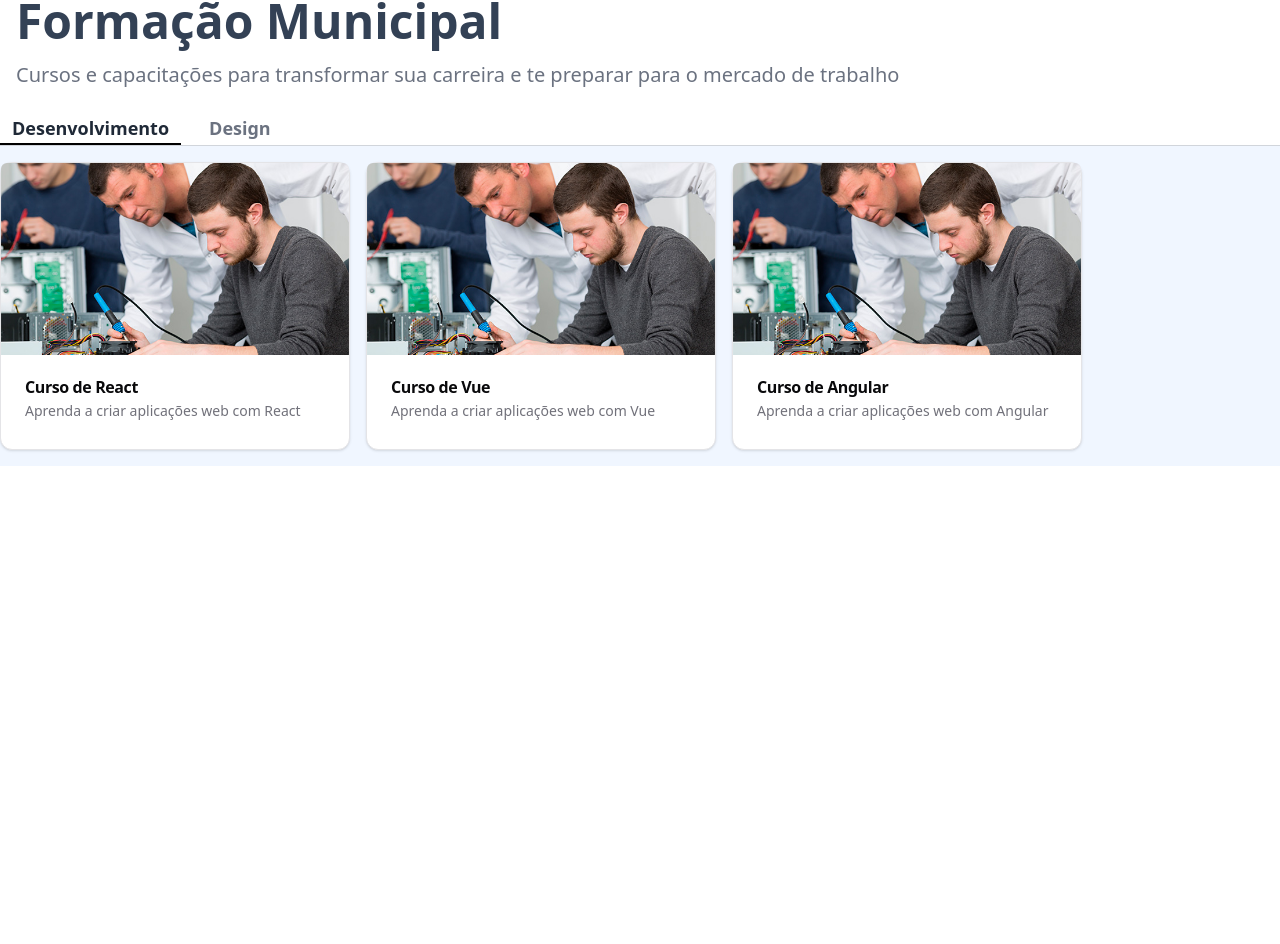
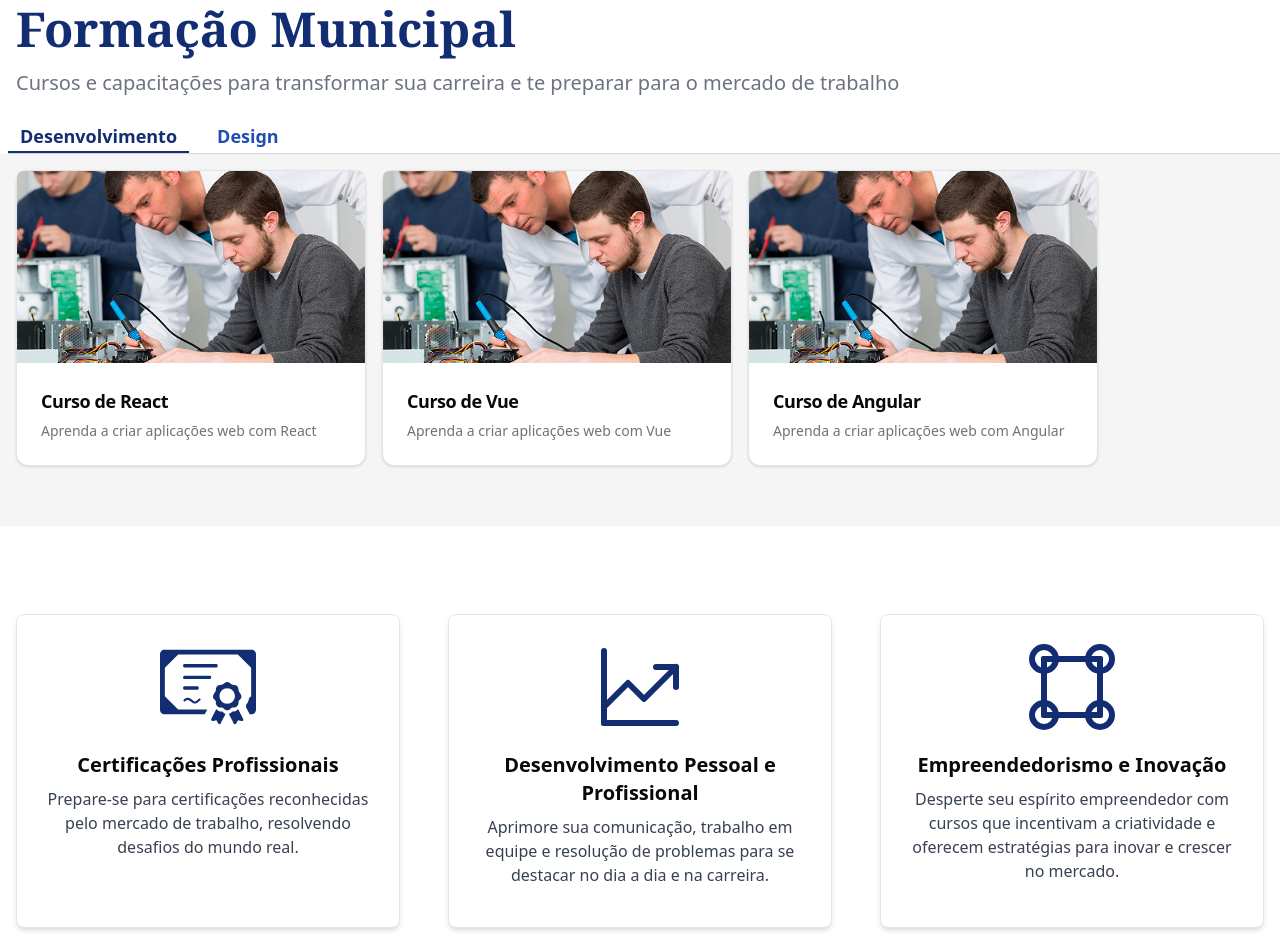
Before and after one commit to caionemesio/itapi-courses, a Next.js app: page / in a window 1280 px wide. Shown: the part 536-1480 px from the top of the page. Before the commit the page ends 1002 px from the top, so only its background shows below. Built offline with nearby package versions, Linux system fonts and the light colour scheme.

Commit message:
feat: add reasons-courses

```diff
--- /dev/null
+++ b/public/Certificate-icon.tsx
@@ -0,0 +1,60 @@
+'use client'
+import * as React from 'react'
+
+const CertificateIcon: React.FC<React.SVGProps<SVGSVGElement>> = (props) => (
+  <svg {...props} xmlns="http://www.w3.org/2000/svg" viewBox="0 0 122.88 95.57">
+    <path
+      fill="currentColor"
+      fillRule="evenodd"
+      clipRule="evenodd"
+      d="M5.73,0h111.43c1.58,0,3.01,0.64,4.05,1.68c1.04,1.04,1.68,2.47,1.68,4.05V77c0,1.58-0.64,3.01-1.68,4.05
+      c-1.04,1.04-2.47,1.68-4.05,1.68h-2.38l-5.01-9.66c0.28-0.85,0.47-1.69,0.6-2.52l0.08-0.53c0.56-0.63,1.11-1.36,1.63-2.21
+      c0.09-0.15,0.18-0.3,0.27-0.46c0.88-1.58,1.46-3.24,1.74-5.02c0.02-0.11,0.03-0.23,0.05-0.34l2.52-2.52V23.25L99.63,6.23H23.25
+      L6.23,23.25v36.22l17.02,17.02H60.5l-3.08,5.95c-0.05,0.09-0.1,0.19-0.15,0.28H5.73c-1.58,0-3.01-0.64-4.05-1.68
+      C0.64,80.01,0,78.58,0,77V5.73c0-1.58,0.64-3.01,1.68-4.05C2.72,0.64,4.15,0,5.73,0L5.73,0z M86.02,41.37
+      c0.54-0.03,1.02,0.06,1.47,0.21c0.44,0.15,0.84,0.38,1.26,0.63c0.42,0.27,0.86,0.63,1.32,1.04l0.03,0.03
+      c0.58,0.5,1.23,1.05,1.95,1.46c0.59,0.33,1.46,0.36,2.38,0.41c1.73,0.06,3.61,0.14,4.85,1.98l0,0c1.07,1.61,1.16,2.82,1.23,4.04
+      l0.02,0.13c0.03,0.59,0.1,1.14,0.31,1.74c0.21,0.62,0.57,1.28,1.17,2.09l0,0c1.13,1.49,1.8,2.75,2.06,3.91
+      c0.27,1.22,0.09,2.31-0.53,3.43l-0.02,0.03c-0.46,0.8-1.14,1.38-1.73,1.88c-0.44,0.38-0.83,0.71-0.95,0.98
+      c-0.32,0.74-0.33,1.41-0.33,2.12c-0.02,0.96-0.03,1.95-0.66,3.22l-0.01,0.03c-0.41,0.78-0.92,1.44-1.53,1.97
+      c-0.63,0.54-1.37,0.95-2.21,1.22c-0.75,0.24-1.44,0.2-2.12,0.15c-0.56-0.04-1.07-0.07-1.46,0.09l-0.05,0.01
+      c-0.81,0.35-1.55,0.95-2.25,1.5c-0.78,0.63-1.52,1.22-2.36,1.49l0,0c-0.62,0.2-1.23,0.29-1.85,0.29c-0.62,0-1.23-0.09-1.85-0.29
+      l-0.03-0.01c-0.83-0.26-1.56-0.86-2.34-1.49c-0.71-0.57-1.46-1.17-2.29-1.52c-0.39-0.17-0.9-0.12-1.46-0.09
+      c-0.66,0.04-1.37,0.09-2.13-0.15l-0.04-0.02c-0.83-0.27-1.55-0.67-2.18-1.2c-0.62-0.54-1.14-1.2-1.53-2
+      c-0.63-1.26-0.64-2.25-0.66-3.21c-0.02-0.71-0.02-1.38-0.33-2.12l-0.01-0.01c-0.13-0.29-0.53-0.62-0.96-0.99
+      c-0.6-0.51-1.28-1.08-1.73-1.88l-0.03-0.05c-0.62-1.1-0.78-2.18-0.51-3.39c0.26-1.16,0.95-2.42,2.07-3.91
+      c0.62-0.8,0.96-1.47,1.17-2.09c0.21-0.6,0.29-1.17,0.32-1.76l0.02-0.12c0.07-1.22,0.17-2.46,1.23-4.04l0.03-0.03
+      c1.23-1.82,3.1-1.88,4.81-1.94c0.92-0.03,1.8-0.08,2.39-0.41l0.02-0.02c0.71-0.41,1.35-0.95,1.94-1.46
+      c0.47-0.41,0.9-0.78,1.35-1.05c0.41-0.27,0.83-0.48,1.26-0.63C85.01,41.43,85.49,41.36,86.02,41.37L86.02,41.37L86.02,41.37z
+      M104.35,91.29l-4.52-0.81l-2.27,4.07c-0.01,0.03-0.03,0.06-0.06,0.08c-0.95,1.17-1.82,1.14-2.57,0.53c-0.81-0.66-1.35-2.07-1.7-3
+      L93.1,91.8l-4.79-9.05c-0.15-0.29-0.04-0.63,0.24-0.77c0.03-0.02,0.06-0.03,0.08-0.03c0.5-0.17,1.05-0.51,1.65-0.96
+      c0.63-0.47,1.29-1.05,1.97-1.65c0.12-0.11,0.27-0.17,0.44-0.15c1.29,0.03,2.55-0.08,3.68-0.45c1.11-0.38,2.13-1.04,3-2.15
+      c0.2-0.26,0.56-0.3,0.8-0.11c0.06,0.06,0.12,0.12,0.15,0.2l5.54,10.7l0.48,1.04c0.02,0.03,0.03,0.06,0.03,0.09
+      c0.22,0.8,0.27,1.49,0,2.01c-0.3,0.59-0.89,0.89-1.88,0.81C104.46,91.32,104.4,91.3,104.35,91.29L104.35,91.29L104.35,91.29z
+      M72.24,90.48l-4.52,0.81c-0.04,0.01-0.09,0.01-0.15,0.01c-0.99,0.08-1.58-0.23-1.88-0.81c-0.27-0.51-0.23-1.2,0-2.01l0.03-0.09
+      l0.48-1.04l5.54-10.7c0.03-0.08,0.09-0.14,0.15-0.2c0.26-0.2,0.6-0.15,0.8,0.1c0.86,1.1,1.88,1.76,3.01,2.15
+      c1.14,0.39,2.39,0.48,3.68,0.45c0.15-0.01,0.3,0.03,0.44,0.15c0.68,0.6,1.34,1.19,1.97,1.65c0.6,0.45,1.16,0.8,1.65,0.96
+      l0.07,0.03c0.29,0.15,0.39,0.5,0.24,0.77l-4.79,9.04l-0.14,0.35c-0.34,0.93-0.88,2.34-1.7,3c-0.75,0.6-1.61,0.65-2.57-0.53
+      c-0.02-0.03-0.04-0.04-0.06-0.07L72.24,90.48L72.24,90.48L72.24,90.48z
+      M93.02,52.4c-1.79-1.79-4.25-2.9-6.99-2.9c-2.74,0-5.2,1.11-6.99,2.9c-1.79,1.79-2.9,4.25-2.9,6.99
+      c0,2.73,1.11,5.2,2.9,6.99c1.79,1.79,4.25,2.9,6.99,2.9c2.73,0,5.2-1.11,6.99-2.9c1.79-1.79,2.9-4.25,2.9-6.99
+      C95.91,56.67,94.81,54.19,93.02,52.4z
+      M31.02,51.16c-0.4,0-0.76-0.25-1.02-0.64c-0.26-0.4-0.43-0.95-0.43-1.56c0-0.61,0.16-1.16,0.43-1.56
+      c0.26-0.4,0.63-0.64,1.02-0.64h17.1c0.4,0,0.76,0.25,1.02,0.64c0.26,0.4,0.42,0.95,0.42,1.56c0,0.61-0.16,1.17-0.42,1.56
+      c-0.26,0.4-0.63,0.64-1.02,0.64H31.02z
+      M29.94,64.84c4.22-5.54,7.83-3.02,12.87,0.5c0.25,0.18,0.51,0.35,0.76,0.53c0.72,0.5,1.48,0.41,2.24,0.04
+      c0.82-0.41,1.65-1.14,2.47-1.87l0.02-0.01c0.74-0.65,1.46-1.29,2.24-1.78c0.13-0.08,0.31-0.04,0.39,0.09l1.15,1.81
+      c0.08,0.13,0.04,0.31-0.09,0.39c-0.6,0.38-1.25,0.96-1.91,1.54l-0.02,0.01c-1.15,1.02-2.33,2.05-3.63,2.59
+      c-1.34,0.55-2.79,0.55-4.4-0.57l-0.77-0.54c-1.94-1.36-3.6-2.51-5.1-2.88c-1.43-0.34-2.74,0.07-4.06,1.8
+      c-0.1,0.13-0.28,0.15-0.4,0.05L30,65.25C29.87,65.15,29.84,64.97,29.94,64.84z
+      M31.02,22.83c-0.4,0-0.77-0.25-1.03-0.64s-0.43-0.95-0.43-1.55c0-0.61,0.16-1.15,0.43-1.55
+      c0.26-0.4,0.63-0.64,1.03-0.64h41.35c0.4,0,0.77,0.25,1.03,0.64c0.26,0.4,0.42,0.95,0.42,1.55c0,0.61-0.16,1.15-0.42,1.55
+      c-0.26,0.4-0.63,0.65-1.03,0.65H31.02z
+      M31.02,37.72c-0.4,0-0.76-0.25-1.02-0.65l0,0c-0.26-0.4-0.43-0.95-0.43-1.55c0-0.61,0.16-1.15,0.43-1.56
+      c0.26-0.4,0.63-0.64,1.03-0.64h33.05c0.4,0,0.76,0.25,1.02,0.64l0,0c0.26,0.4,0.43,0.95,0.43,1.55c0,0.61-0.16,1.15-0.43,1.55
+      l0,0c-0.26,0.4-0.63,0.64-1.02,0.64H31.02V37.72z"
+    />
+  </svg>
+)
+
+export default CertificateIcon
--- /dev/null
+++ b/public/Growh-grph-icon.tsx
@@ -0,0 +1,22 @@
+'use client'
+import * as React from 'react'
+
+const GrowthGraphIcon: React.FC<React.SVGProps<SVGSVGElement>> = (props) => (
+  <svg
+    {...props}
+    xmlns="http://www.w3.org/2000/svg"
+    viewBox="0 0 24 24"
+    fill="none"
+    stroke="currentColor"
+    strokeWidth="1.5"
+    strokeLinecap="round"
+    strokeLinejoin="round"
+  >
+    <line x1="3" y1="3" x2="3" y2="21" />
+    <line x1="3" y1="21" x2="21" y2="21" />
+    <polyline points="3 17 9 11 13 15 21 7" />
+    <polyline points="16 7 21 7 21 12" />
+  </svg>
+)
+
+export default GrowthGraphIcon
--- /dev/null
+++ b/public/PeopleConnectionsIcon.tsx
@@ -0,0 +1,34 @@
+'use client'
+import * as React from 'react'
+
+const PeopleConnectionsIcon: React.FC<React.SVGProps<SVGSVGElement>> = (
+  props,
+) => (
+  <svg
+    {...props}
+    xmlns="http://www.w3.org/2000/svg"
+    viewBox="0 0 24 24"
+    fill="none"
+    stroke="currentColor"
+    strokeWidth="1.5"
+    strokeLinecap="round"
+    strokeLinejoin="round"
+  >
+    {/* Pessoa 1 */}
+    <circle cx="5" cy="5" r="3" />
+    {/* Pessoa 2 */}
+    <circle cx="19" cy="5" r="3" />
+    {/* Pessoa 3 */}
+    <circle cx="5" cy="19" r="3" />
+    {/* Pessoa 4 */}
+    <circle cx="19" cy="19" r="3" />
+
+    {/* Ligações entre as pessoas */}
+    <line x1="5" y1="5" x2="19" y2="5" />
+    <line x1="5" y1="5" x2="5" y2="19" />
+    <line x1="19" y1="5" x2="19" y2="19" />
+    <line x1="5" y1="19" x2="19" y2="19" />
+  </svg>
+)
+
+export default PeopleConnectionsIcon
--- a/src/app/page.tsx
+++ b/src/app/page.tsx
@@ -1,14 +1,14 @@
 'use client'
 import CourseCatalog from '@/components/CourseCatalog'
-import CustonCarousel from "@/components/CustomCarousel"
+import CustomCarousel from '@/components/CustomCarousel'
+import ReasonsToTakeTheCourse from '@/components/ReasonsToTakeTheCourse'
 
 export default function Home() {
-
   return (
-
     <>
-    <CustonCarousel/>
-    <CourseCatalog />
+      <CustomCarousel />
+      <CourseCatalog />
+      <ReasonsToTakeTheCourse />
     </>
   )
 }
--- a/src/components/CourseCatalog/components/CourseCategories.tsx
+++ b/src/components/CourseCatalog/components/CourseCategories.tsx
@@ -25,7 +25,7 @@ export default function CourseCategories({
   ]
 
   return (
-    <div>
+    <div className="pl-2">
       <div className="hidden border-b border-gray-300  md:flex gap-4 ">
         {courseCategories.map((category) => (
           <Button
@@ -33,8 +33,8 @@ export default function CourseCategories({
             onClick={() => setSelectedCategory(category.id)}
             className={`bg-transparent text-lg rounded-none font-semibold shadow-none border-0 border-b-2 ${
               selectedCategory === category.id
-                ? 'border-black text-gray-800'
-                : 'border-transparent text-gray-500'
+                ? 'border-primary-800 text-primary-800'
+                : 'border-transparent text-primary-600'
             } `}
             variant="outline"
             size="sm"
--- a/src/components/CourseCatalog/components/CourseList.tsx
+++ b/src/components/CourseCatalog/components/CourseList.tsx
@@ -1,3 +1,4 @@
+'use client'
 import * as React from 'react'
 
 import {
@@ -33,8 +34,8 @@ export default function CourseList({
           />
         </div>
         <CardHeader>
-          <CardTitle>{title}</CardTitle>
-          <CardDescription>{description}</CardDescription>
+          <CardTitle className="text-lg font-semibold">{title}</CardTitle>
+          <CardDescription className="">{description}</CardDescription>
         </CardHeader>
       </Card>
     </a>
--- a/src/components/CourseCatalog/index.tsx
+++ b/src/components/CourseCatalog/index.tsx
@@ -1,3 +1,4 @@
+'use client'
 import { useMemo, useState } from 'react'
 import CourseCategories from './components/CourseCategories'
 import CourseList from './components/CourseList'
@@ -48,10 +49,10 @@ export default function CourseCatalog() {
   const courses = coursesByCategory[selectedCategory] || []
 
   return (
-    <>
-      <div className="  max-w-[1440px] ml-auto mr-auto ">
+    <div className="py-14">
+      <div className="  max-w-[1440px]  ml-auto  mr-auto ">
         <div className="py-6 px-4">
-          <h1 className="text-slate-700  text-3xl font-semibold md:text-5xl  ">
+          <h1 className="text-primary-800 font-serif text-2xl font-semibold md:text-5xl  ">
             Formação Municipal
           </h1>
           <p className="text-gray-500 text-lg md:text-xl  mt-4">
@@ -65,8 +66,8 @@ export default function CourseCatalog() {
         />
       </div>
 
-      <div className="bg-lightBackground">
-        <div className="max-w-[1440px] ml-auto py-4 flex gap-4 mr-auto ">
+      <div className="bg-lightBackground pb-11">
+        <div className="max-w-[1440px] ml-auto p-4 flex gap-4 mr-auto ">
           {courses.map((course) => (
             <CourseList
               key={course.title}
@@ -74,10 +75,11 @@ export default function CourseCatalog() {
               description={course.description}
               url={course.url}
               image={course.image}
+              // duration={'10h'}
             />
           ))}
         </div>
       </div>
-    </>
+    </div>
   )
 }
--- /dev/null
+++ b/src/components/ReasonsToTakeTheCourse/components/CardReasons.tsx
@@ -0,0 +1,21 @@
+'use client'
+import { Card } from '@/components/ui/card'
+import { CardReasonsType } from './types'
+
+export default function CardReasons({
+  Icon,
+  title,
+  description,
+}: CardReasonsType) {
+  return (
+    <Card className="w-full max-w-sm bg-white rounded-lg shadow-md hover:shadow-lg transition-shadow duration-300">
+      <div className="p-6">
+        <div className="flex justify-center items-center mb-4">
+          <Icon className="w-24 h-24 text-primary-800" />
+        </div>
+        <h2 className="text-xl font-semibold text-center mb-2">{title}</h2>
+        <p className="text-gray-700 text-center mb-4">{description}</p>
+      </div>
+    </Card>
+  )
+}
--- /dev/null
+++ b/src/components/ReasonsToTakeTheCourse/components/types.ts
@@ -0,0 +1,9 @@
+import { ElementType } from 'react'
+
+interface CardReasonsType {
+  title: string
+  description: string
+  Icon: ElementType
+}
+
+export type { CardReasonsType }
--- /dev/null
+++ b/src/components/ReasonsToTakeTheCourse/index.tsx
@@ -0,0 +1,38 @@
+'use client'
+import CertificateIcon from '../../../public/Certificate-icon'
+import GrowthGraphIcon from '../../../public/Growh-grph-icon'
+import PeopleConnectionsIcon from '../../../public/PeopleConnectionsIcon'
+import CardReasons from './components/CardReasons'
+import { CardReasonsType } from './components/types'
+
+export default function ReasonsToTakeTheCourse() {
+  const cards: CardReasonsType[] = [
+    {
+      title: 'Certificações Profissionais',
+      description:
+        'Prepare-se para certificações reconhecidas pelo mercado de trabalho, resolvendo desafios do mundo real.',
+      Icon: CertificateIcon,
+    },
+    {
+      title: 'Desenvolvimento Pessoal e Profissional',
+      description:
+        'Aprimore sua comunicação, trabalho em equipe e resolução de problemas para se destacar no dia a dia e na carreira.',
+      Icon: GrowthGraphIcon,
+    },
+    {
+      title: 'Empreendedorismo e Inovação',
+      description:
+        'Desperte seu espírito empreendedor com cursos que incentivam a criatividade e oferecem estratégias para inovar e crescer no mercado.',
+      Icon: PeopleConnectionsIcon,
+    },
+  ]
+  return (
+    <div className="  max-w-[1440px] ml-auto mr-auto mt-4 p-4 ">
+      <div className="flex justify-between">
+        {cards.map((card, index) => (
+          <CardReasons key={index} {...card} />
+        ))}
+      </div>
+    </div>
+  )
+}
--- a/tailwind.config.ts
+++ b/tailwind.config.ts
@@ -21,7 +21,16 @@ export default {
           foreground: 'hsl(var(--popover-foreground))',
         },
         primary: {
-          DEFAULT: 'hsl(var(--primary))',
+          50: '#eaf3ff', // tom bem claro
+          100: '#c8d9ff',
+          200: '#a5beff',
+          300: '#82a4ff',
+          400: '#5f8aff',
+          DEFAULT: '#2765D4',
+          600: '#1f4db3',
+          700: '#183793',
+          800: '#122d72',
+          900: '#0b1952',
           foreground: 'hsl(var(--primary-foreground))',
         },
         secondary: {
@@ -50,7 +59,7 @@ export default {
           '4': 'hsl(var(--chart-4))',
           '5': 'hsl(var(--chart-5))',
         },
-        lightBackground: '#f0f6ff',
+        lightBackground: '#f5f5f5',
       },
       borderRadius: {
         lg: 'var(--radius)',
```
Also changed, not shown: src/components/CustomCarousel.tsx (+10 -16 lines), 1 other file (tests, documents, lock files or other folders).
